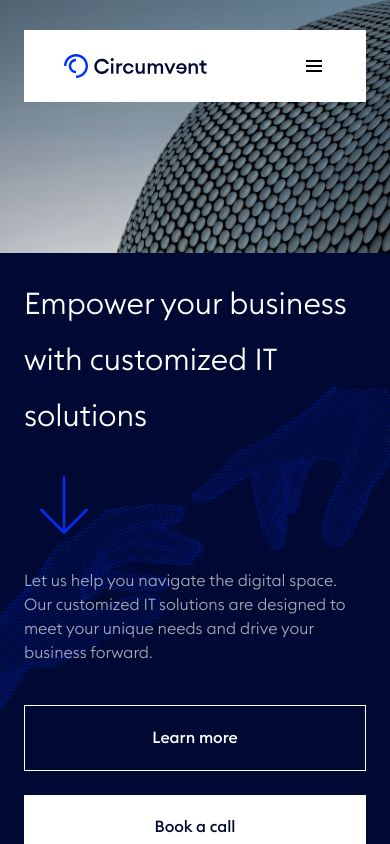
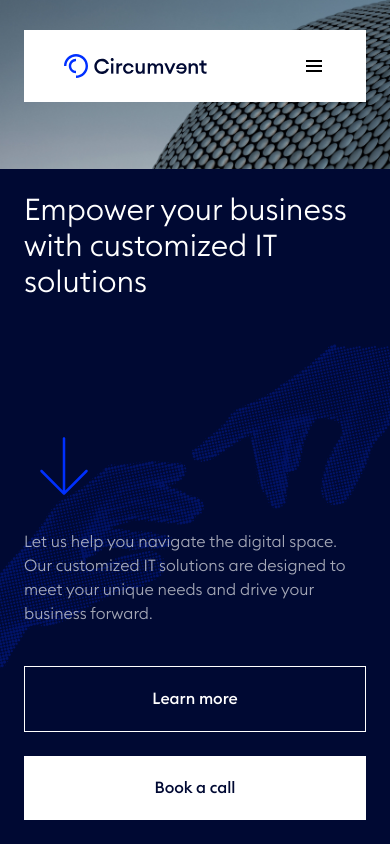
Before and after one commit to circumventltd/circumvent-frontend, a React (Vite) app: page / in a window 390 px wide. Built offline with nearby package versions, Linux system fonts and the light colour scheme.

Commit message:
changed header and hero size

```diff
--- a/src/components/Header.tsx
+++ b/src/components/Header.tsx
@@ -106,7 +106,7 @@ const Header = () => {
 
   return (
     <>
-      <div className="bg-[url('/img1-min.jpg')] w-full h-[30%] bg-cover relative">
+      <div className="bg-[url('/img1-min.jpg')] w-full h-[20%] bg-cover relative">
         <div className="absolute top-[30px] lg:top-[50px] w-full  left-0  px-[24px] lg:px-[80px]">
           <div className="bg-white flex justify-between items-center px-[40px] py-[24px]">
             <div className="flex items-center gap-[6px]">
--- a/src/components/Hero.tsx
+++ b/src/components/Hero.tsx
@@ -22,12 +22,12 @@ const Hero = (props: Props) => {
     dispatch(togglescreen("bookacall"));
   };
   return (
-    <div className="bg-[#000933] h-[70%]  relative">
+    <div className="bg-[#000933] h-[80%]  relative">
       <div className="absolute top-0 h-full w-full">
         <img src="/hand.svg" className="h-full" />
       </div>
       <div className="absolute flex justify-between flex-col p-[24px] lg:p-[80px] gap-5  h-full  top-0 w-full">
-        <h2 className="font-euclid text-white text-[30px] md:text-[40px]  leading-[56px] max-w-[382px] lg:max-w-[640px]">
+        <h2 className="font-euclid text-white text-3xl md:text-[40px]  md:leading-[56px] max-w-[382px] lg:max-w-[640px]">
           Empower your business with customized IT solutions
         </h2>
         <div className="flex flex-col mt-auto lg:flex-row items-start justify-between">
```
